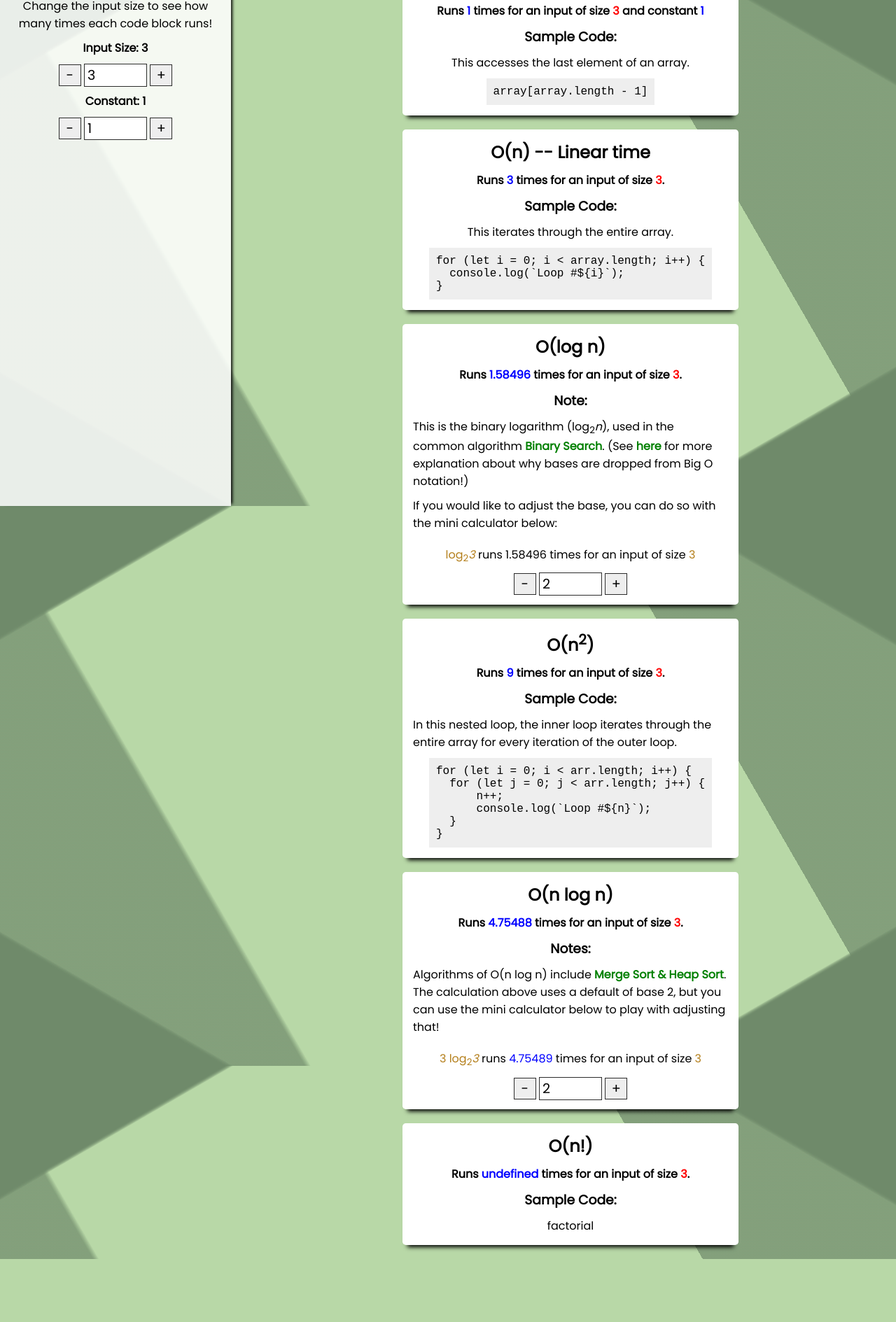
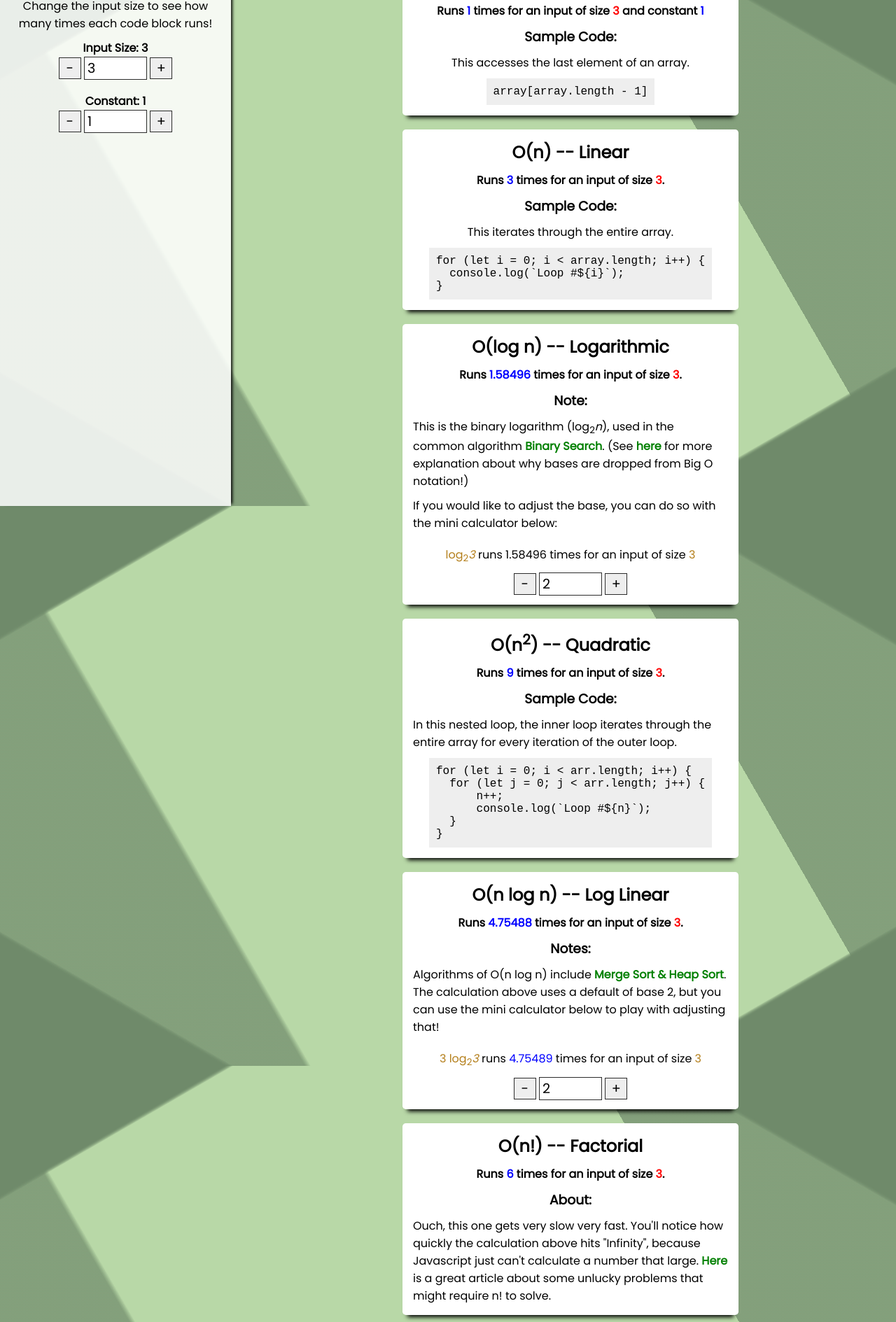
Before and after one commit to e-a-w/algorithm-calculator, a plain HTML site: page index.html in a window 1280 px wide. Shown: the part 77-1966 px from the top of the page at 70% size. Before the commit the page ends 1876 px from the top, so only its background shows below. Drawn offline with Linux system fonts and the light colour scheme.

Commit message:
added factorial

```diff
--- a/index.html
+++ b/index.html
@@ -12,29 +12,35 @@
 	<header>
 		<h1>O(n) Calculator</h1>
 		<p>Change the input size to see how many times each code block runs!</p>
+
+    <div id="header-calcs">
+      <div class="calculator">
         <h4 id="input-size-h4">Input Size: <span class="output-0"></span></h4>
-
-  	<div id="controls" class="calculator">
+        <div id="controls">
           <button class="minus" type="button">-</button>
           <input id="input-size" class="calc-input" type="number"/>
           <button class="plus" type="button">+</button>
           <p class="error"></p>
         </div>
+      </div>
 
+      <div class="calculator">
         <h4 id="input-size-h4">Constant: <span class="output-1"></span></h4>
-
-  	<div id="constant-calculator" class="calculator">
+        <div id="constant-calculator">
           <button class="minus" type="button">-</button>
           <input class="calc-input" type="number"/>
           <button class="plus" type="button">+</button>
           <p class="error"></p>
         </div>
+      </div>
+    </div>
+
   </header>
 
   <section id="code-container">
 
   <div class="code">
-    <h2>O(1) -- Constant time</h2>
+    <h2>O(1) -- Constant</h2>
 
     <h4>Runs <span class="calculation-0"></span> times for an input of size <span class="output-0"></span> and constant <span class="output-1"><span>.</h4>
 
@@ -44,7 +50,7 @@
   </div>
 
   <div class="code">
-    <h2>O(n) -- Linear time</h2>
+    <h2>O(n) -- Linear</h2>
 
     <h4>Runs <span class="calculation-0"></span> times for an input of size <span class="output-0"></span>.</h4>
 
@@ -57,7 +63,7 @@ for (let i = 0; i < array.length; i++) {
   </div>
 
   <div class="code">
-    <h2>O(log n)</h2>
+    <h2>O(log n) -- Logarithmic</h2>
 
     <h4>Runs <span class="calculation-0"></span> times for an input of size <span class="output-0"></span>.</h4>
 
@@ -65,7 +71,7 @@ for (let i = 0; i < array.length; i++) {
     <p>This is the binary logarithm (log<sub>2</sub><i>n</i>), used in the common algorithm <a href="https://www.geeksforgeeks.org/complexity-analysis-of-binary-search/" target="_blank" ref="noopener noreferrer">Binary Search</a>. (See <a href="https://en.wikipedia.org/wiki/Binary_logarithm#Computational_complexity" target="_blank" ref="noopener noreferrer">here</a> for more explanation about why bases are dropped from Big O notation!)</p>
     <p>If you would like to adjust the base, you can do so with the mini calculator below:</p>
 
-    <div class="calculator log-calculator">
+    <div class="log-calculator">
       <div>
         <span class="log">log<sub class="output-2">2</sub><i class="output-0"></i></span>
         runs
@@ -85,7 +91,7 @@ for (let i = 0; i < array.length; i++) {
   </div>
 
   <div class="code">
-    <h2>O(n<sup>2</sup>)</h2>
+    <h2>O(n<sup>2</sup>) -- Quadratic</h2>
 
     <h4>Runs <span class="calculation-0">1</span> times for an input of size <span class="output-0"></span>.</h4>
 
@@ -101,14 +107,14 @@ for (let i = 0; i < arr.length; i++) {
   </div>
 
   <div class="code">
-    <h2>O(n log n)</h2>
+    <h2>O(n log n) -- Log Linear</h2>
 
     <h4>Runs <span class="calculation-0">1</span> times for an input of size <span class="output-0"></span>.</h4>
 
     <h3>Notes:</h3>
     <p>Algorithms of O(n log n) include <a href="https://www.educative.io/edpresso/nlogn-sorting-algorithms" target="_blank" ref="nopenner noreferrer">Merge Sort & Heap Sort</a>. The calculation above uses a default of base 2, but you can use the mini calculator below to play with adjusting that!</p>
 
-    <div  class="calculator log-calculator">
+    <div  class="log-calculator">
       <div>
         <span class="output-0"></span>
         <span class="log">log<sub class="output-3">2</sub><i class="output-0"></i></span>
@@ -129,12 +135,12 @@ for (let i = 0; i < arr.length; i++) {
   </div>
 
   <div class="code">
-    <h2>O(n!)</h2>
+    <h2>O(n!) -- Factorial</h2>
 
-    <h4>Runs <span class="calculation-0">1</span> times for an input of size <span class="output-0"></span>.</h4>
+    <h4>Runs <span class="calculation-0"></span> times for an input of size <span class="output-0"></span>.</h4>
 
-    <h3>Sample Code:</h3>
-    <p>factorial </p>
+    <h3>About:</h3>
+    <p>Ouch, this one gets very slow very fast. You'll notice how quickly the calculation above hits "Infinity", because Javascript just can't calculate a number that large. <a href="https://jarednielsen.com/big-o-factorial-time-complexity/" target="_blank" ref="noopener noreferrer">Here</a> is a great article about some unlucky problems that might require n! to solve.</p>
   </div>
 
   </section>
--- a/script.js
+++ b/script.js
@@ -23,16 +23,21 @@ class RuntimeCalc extends Calculator {
     return Math.log(n) / Math.log(base);
   }
 
-  // factorial() {
-  //   let n = this.value;
+  factorial() {
+    let n = this.value;
+    let i = this.value;
 
-  //   while (n > 0) {
-  //     n *= n - 1;
-  //     n--;
-  //   }
+    if (n === 1 || n === 0) {
+      return 1;
+    }
 
-  //   return n;
-  // }
+    while (n > 1) {
+      n--;
+      i *= n;
+    }
+
+    return i;
+  }
 
   calculate() {
     const c = Calculator.calculators[0].value;
@@ -42,7 +47,7 @@ class RuntimeCalc extends Calculator {
     counters.push(this.logN(this.value).toFixed(5));
     counters.push(this.value ** 2);
     counters.push(this.value * this.logN(this.value).toFixed(5));
-    // counters.push(this.factorial());
+    counters.push(this.factorial());
     return counters;
   }
 }
--- a/style.css
+++ b/style.css
@@ -110,6 +110,11 @@ header {
   box-shadow: 0px 10px 6px -7px #000000;
 }
 
+#header-calcs {
+  display: flex;
+  gap: 20px;
+}
+
 @media only screen and (min-width: 900px) {
   body {
     display: grid;
@@ -125,6 +130,15 @@ header {
     box-shadow: 5px 0px 4px -3px #000000;
     background: rgba(255, 255, 255, 0.85);
   }
+
+  #header-calcs {
+    flex-direction: column;
+  }
+}
+
+.calculator {
+  display: flex;
+  flex-direction: column;
 }
 
 .minus,
```
Lines whose indentation alone changed are shown as unchanged.
